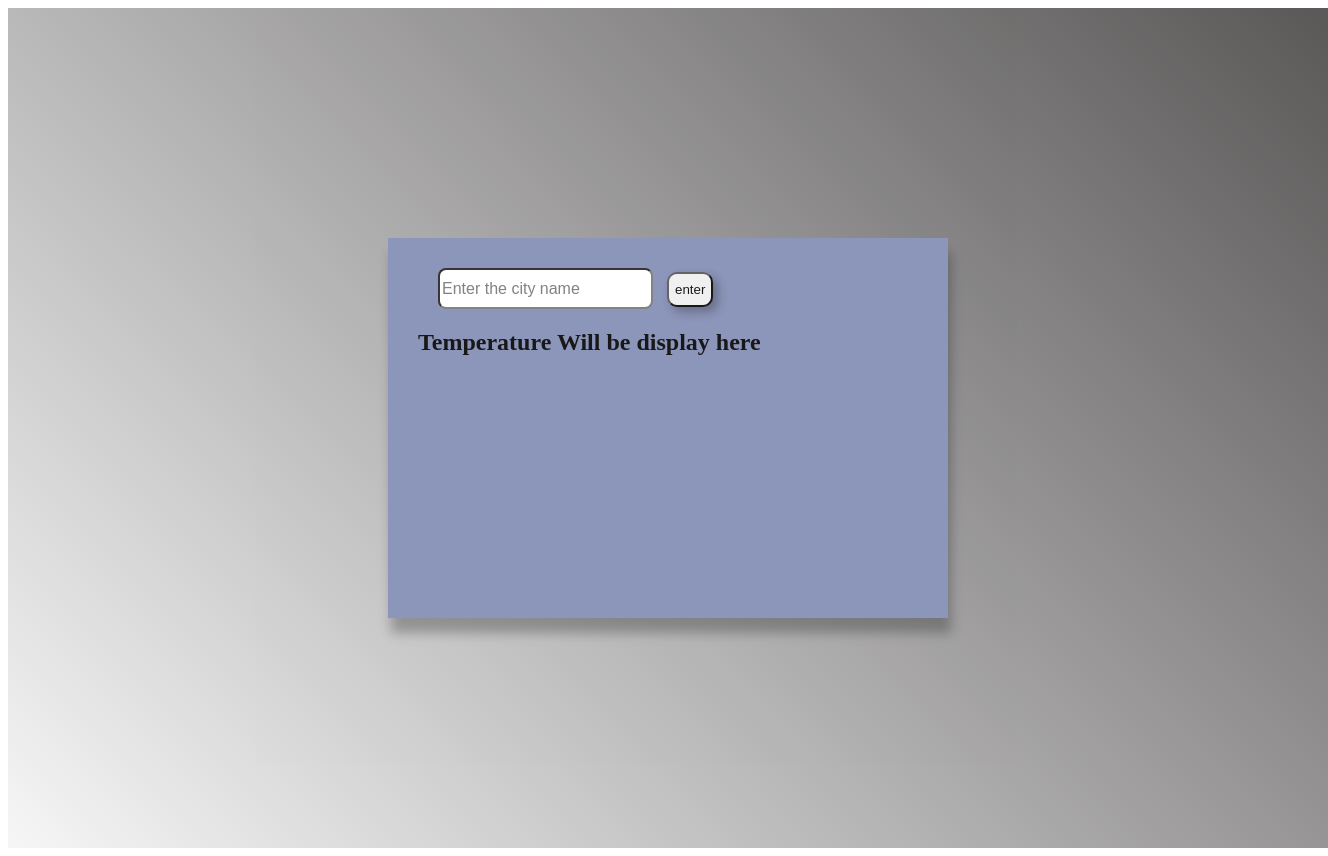
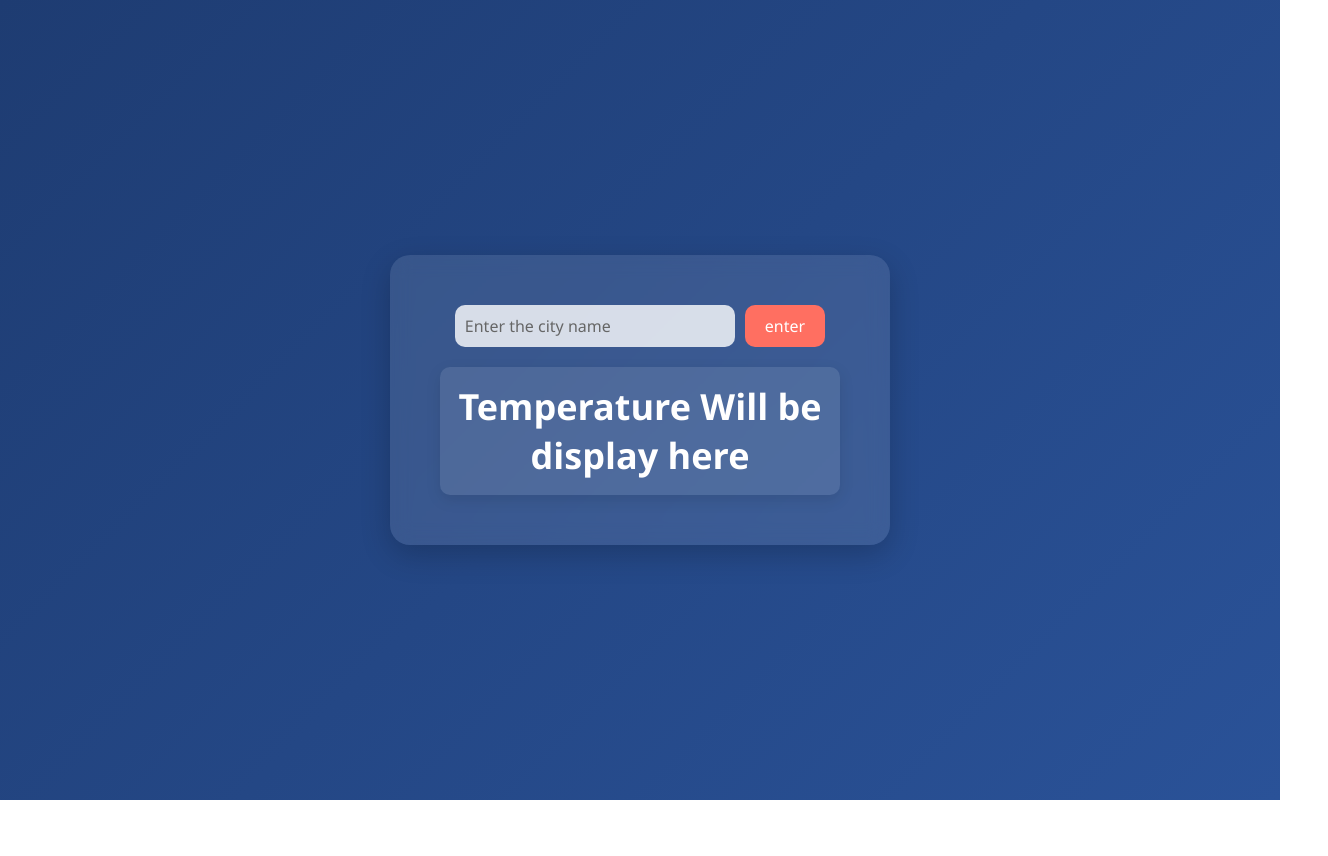
Before and after one commit to Pawan1301-bit/javascript, a plain HTML site: page Project - weather app/index.html in a window 1280 px wide. Shown: the whole page, 1328 px wide, since content can reach past the window. After the commit the page ends 800 px from the top, so only its background shows below. Drawn offline with Linux system fonts and the light colour scheme.

Commit message:
updating project

```diff
--- a/weather app/index.html
+++ b/Project - weather app/index.html
@@ -7,7 +7,7 @@
     <title>Document</title>
 </head>
 
-<link rel="stylesheet" href="style.css">
+<link rel="stylesheet" href="style4.css">
 
 <body>
     <div class="container">
--- /dev/null
+++ b/Project - weather app/style4.css
@@ -0,0 +1,108 @@
+/* General Reset */
+* {
+    margin: 0;
+    padding: 0;
+    box-sizing: border-box;
+    font-family: 'Segoe UI', Tahoma, Geneva, Verdana, sans-serif;
+}
+
+/* Body Styling */
+body {
+    display: flex;
+    justify-content: center;
+    align-items: center;
+    height: 100vh;
+    background: linear-gradient(135deg, #1e3c72, #2a5298);
+    color: #fff;
+}
+
+/* Container Styling */
+.container {
+    background: rgba(255, 255, 255, 0.1);
+    padding: 30px;
+    border-radius: 20px;
+    backdrop-filter: blur(10px);
+    box-shadow: 0 10px 30px rgba(0, 0, 0, 0.2);
+    text-align: center;
+    width: 90%;
+    max-width: 500px;
+}
+
+/* Box Styling */
+.box {
+    background: transparent;
+    padding: 20px;
+    border-radius: 15px;
+}
+
+/* Input Styling */
+.input {
+    display: flex;
+    justify-content: center;
+    align-items: center;
+    margin-bottom: 20px;
+}
+
+input {
+    width: 70%;
+    padding: 10px;
+    border: none;
+    border-radius: 10px;
+    font-size: 16px;
+    outline: none;
+    background: rgba(255, 255, 255, 0.8);
+    color: #333;
+}
+
+input::placeholder {
+    color: #666;
+}
+
+/* Button Styling */
+button {
+    padding: 10px 20px;
+    border: none;
+    border-radius: 10px;
+    background: #ff6f61;
+    color: #fff;
+    font-size: 16px;
+    cursor: pointer;
+    transition: background 0.3s ease, transform 0.3s ease;
+    margin-left: 10px;
+}
+
+button:hover {
+    background: #ff4a3d;
+    transform: scale(1.05);
+}
+
+/* Temperature Display Styling */
+.temp {
+    margin-top: 20px;
+    font-size: 24px;
+    font-weight: bold;
+    color: #fff;
+    background: rgba(255, 255, 255, 0.1);
+    padding: 15px;
+    border-radius: 10px;
+    box-shadow: 0 5px 15px rgba(0, 0, 0, 0.1);
+}
+
+/* Responsive Design */
+@media (max-width: 600px) {
+    .container {
+        padding: 20px;
+    }
+
+    input {
+        width: 60%;
+    }
+
+    button {
+        padding: 10px 15px;
+    }
+
+    .temp {
+        font-size: 20px;
+    }
+}
--- a/weather app/style.css
+++ /dev/null
@@ -1,49 +0,0 @@
-.container {
-    display: flex;
-    justify-content: center;
-    align-items: center;
-    padding: 20px;
-    height: 100vh;
-    width: 100vw;
-    /* color: whitesmoke; */
-    background: linear-gradient(45deg, whitesmoke, rgb(72, 69, 69));
-    opacity: 0.9;
-}
-
-.box {
-    /* border: 4px solid black; */
-    min-height: 40vh;
-    width: 500px;
-    padding: 30px;
-    background: transparent;
-    box-shadow: 3px 15px 11px rgba(0, 0, 0, 0.3);
-    /* display: flex; */
-    background-color: rgb(128, 138, 179);
-    /* justify-content: center; */
-}
-
-.box:h2 {
-    font-size: 1800px;
-    margin-top: 20px;
-    margin-left: 20px;
-}
-
-input {
-    margin-left: 20px;
-    height: 35px;
-    border-radius: 8px;
-    font-size: medium;
-}
-button{
-    height: 35px;
-    border-radius: 10px;
-    margin-left: 10px;
-    box-shadow: 5px 5px 10px rgba(0, 0, 0, 0.3);
-    /* border: none; */
-}
-button:hover{
-    transform: scale(1.1);
-}
-/* .temp{
-    margin-top: 8vh;
-} */
```
Also changed, not shown: Project - weather app/script.js (renamed from weather app/script.js).
